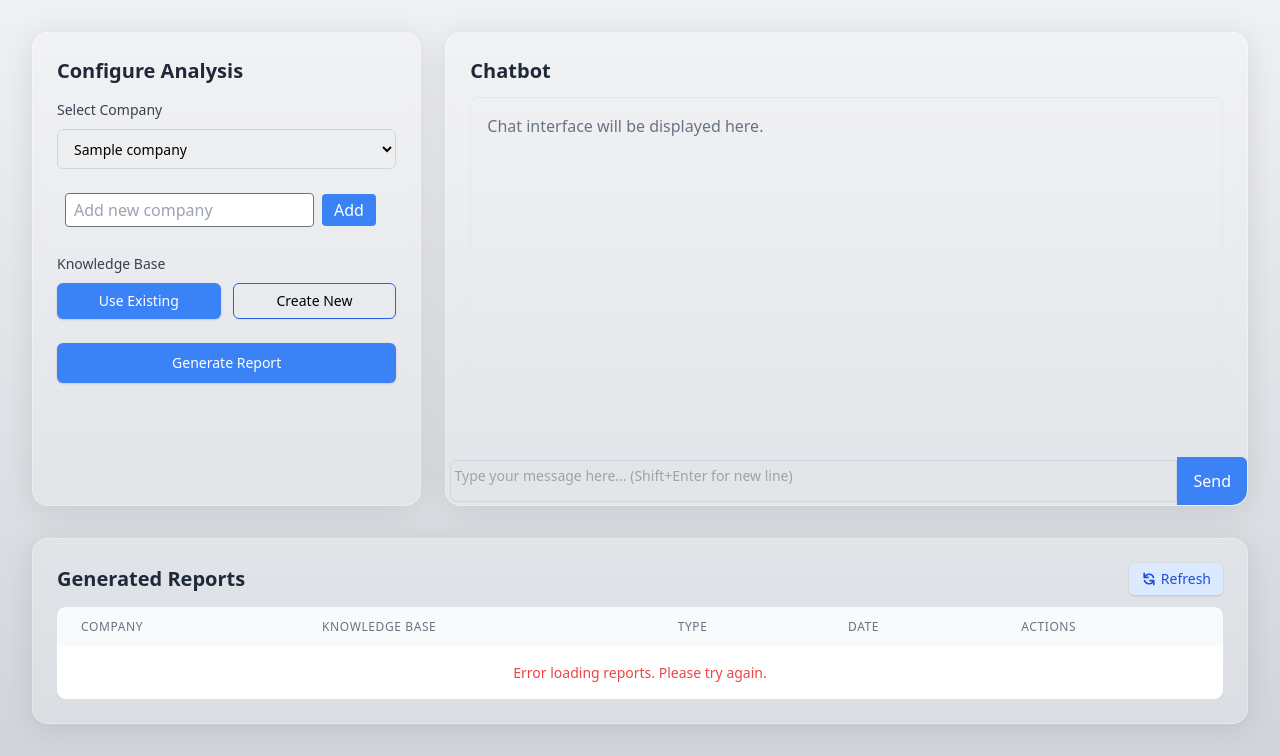
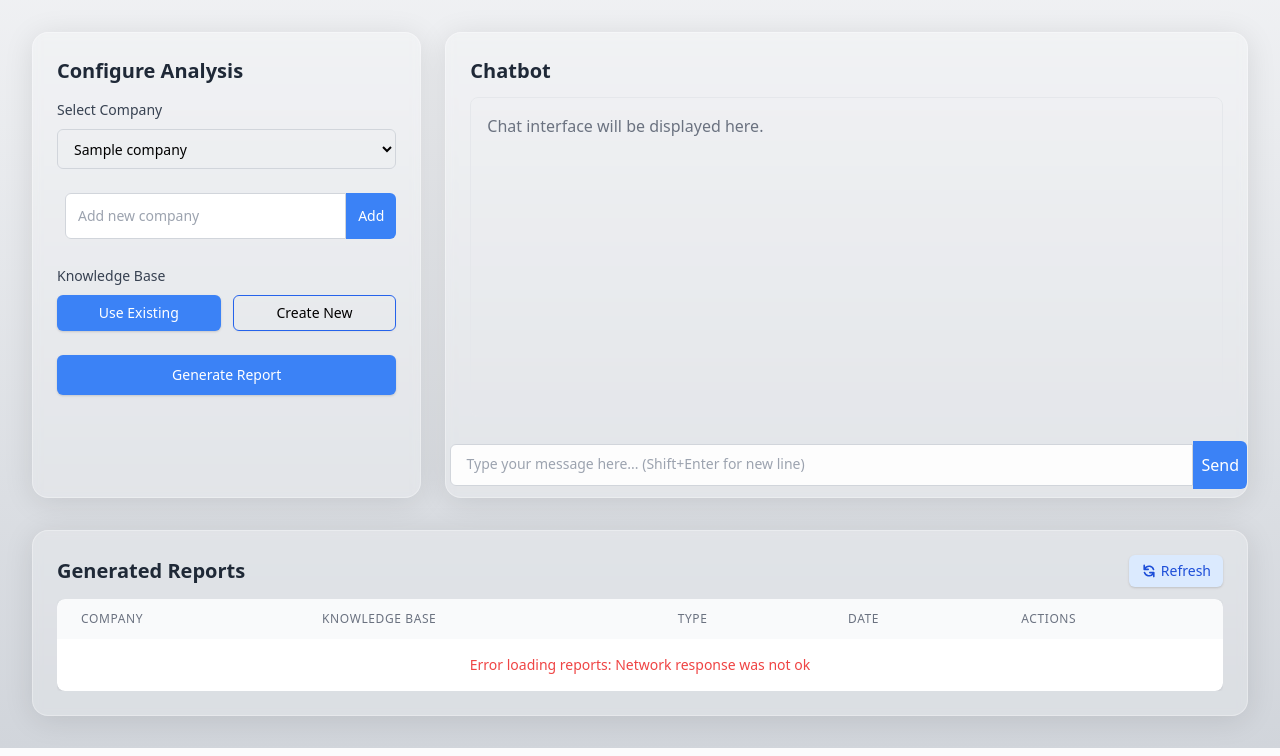
Before and after one commit to modi712/IntelligentAnalystOnVM, a Django app: template templates/index.html in a window 1280 px wide. Shown: the part 100-856 px from the top of the page. Run offline with Django 5.2, Linux system fonts and the light colour scheme; the template is opened without the code that fills it: most values are stand-ins (such as "Sample title", 1, 10 or a date in 2020); some libraries are stand-ins or nearby versions.

Commit message:
Updated index.html

```diff
--- a/templates/index.html
+++ b/templates/index.html
@@ -179,10 +179,12 @@
                     </div>
 
                     <div class="mt-4">
-                       <form id="add-company-form" class="flex items-center space-x-2">
+                        <form id="add-company-form" class="flex items-center space-x-2 w-full">
                             {% csrf_token %}
-                            <input type="text" id="new-company-input" placeholder="Add new company" class="border border-gray-500 rounded px-2 py-1">
-                            <button type="submit" class="bg-blue-500 text-white px-3 py-1 rounded">Add</button>
+                            <div class="flex w-full">
+                                <input type="text" id="new-company-input" placeholder="Add new company" class="flex-grow border border-gray-300 rounded-l-md px-3 py-3 text-sm focus:outline-none focus:ring-1 focus:ring-blue-500">
+                                <button type="submit" class="bg-blue-500 text-white px-3 py-3 rounded-r-md hover:bg-blue-600 text-sm font-medium">Add</button>
+                            </div>
                         </form>
                     </div>
 
@@ -207,11 +209,11 @@
                      <button id="generateExcelReport" class="w-full inline-flex items-center justify-center whitespace-nowrap rounded-md text-sm font-medium transition-colors focus-visible:outline-none focus-visible:ring-1 focus-visible:ring-ring disabled:pointer-events-none disabled:opacity-50 bg-blue-500 text-white shadow hover:bg-blue-500/90 h-10 rounded-md px-8">
                         Generate Report
                     </button>
-
-                    {% comment %} <button id="generateQAReport" class="w-full inline-flex items-center justify-center whitespace-nowrap rounded-md text-sm font-medium transition-colors focus-visible:outline-none focus-visible:ring-1 focus-visible:ring-ring disabled:pointer-events-none disabled:opacity-50 bg-green-500 text-white shadow hover:bg-green-600 h-10 rounded-md px-8">
+{% comment %}
+                    <button id="generateQAReport" class="w-full inline-flex items-center justify-center whitespace-nowrap rounded-md text-sm font-medium transition-colors focus-visible:outline-none focus-visible:ring-1 focus-visible:ring-ring disabled:pointer-events-none disabled:opacity-50 bg-green-500 text-white shadow hover:bg-green-600 h-10 rounded-md px-8">
                         Generate Q&A Report
-                    </button> {% endcomment %}
-                    {% comment %} <div class="mt-4 space-y-2">
+                    </button>
+                    <div class="mt-4 space-y-2">
                         <label for="ground-truths-file" class="text-sm font-medium text-gray-700">
                             Ground Truths File (Optional - For RAGAS Evaluation)
                         </label>
@@ -224,6 +226,12 @@
                                 hover:file:bg-blue-100">
                         </div>
                     <p class="text-xs text-gray-500">If provided, the report will include RAGAS evaluation metrics</p>
+                </div>
+
+                <div class="mt-2">
+                    <button id="show-gt-format" class="text-xs text-blue-600 hover:text-blue-800">
+                        Help with ground truths format
+                    </button>
                 </div> {% endcomment %}
 
 
@@ -237,16 +245,22 @@
                     <h2 class="text-xl font-semibold text-gray-800">Chatbot</h2>
                 </div>
                 <div class="p-6 pt-0">
-                    <div id="chat-messages" class="h-80 overflow-y-auto mb-4 p-4 border rounded-lg">
+                    <div id="chat-messages" class="h-80 overflow-y-auto  p-4 border rounded-lg">
                         <p class="text-gray-500">Chat interface will be displayed here.</p>
                     </div>
                 </div>
-                <div class="chat-input-container flex">
-                    <textarea id="user-input" class="flex-grow rounded-l-md border border-gray-300 bg-transparent px-1 py-1 text-sm focus:outline-none focus:ring-2 focus:ring-blue-500 resize-none overflow-auto" placeholder="Type your message here... (Shift+Enter for new line)" rows="1"></textarea>
-                    <button id="send-message" class="h-12 px-4 bg-blue-500 text-white rounded-r-md hover:bg-blue-600 focus:outline-none focus:ring-2 focus:ring-blue-500">
-                        Send
+                <div class="chat-input-container flex mb-2">
+                    <textarea
+                        id="user-input"
+                        class="flex-grow rounded-l-md border border-gray-300 bg-white bg-opacity-90 px-4 py-2 text-sm focus:outline-none focus:ring-2 focus:ring-blue-500 resize-none overflow-auto"
+                        placeholder="Type your message here... (Shift+Enter for new line)"
+                        rows="1"
+                    ></textarea>
+                    <button id="send-message" class="h-12 px-2 bg-blue-500 text-white rounded-r-md hover:bg-blue-600 focus:outline-none focus:ring-1 focus:ring-blue-500">
+                    Send
                     </button>
                 </div>
+
             </div>
         </div>
 
@@ -322,6 +336,8 @@
 
          // Declare global variables at the top
         let companySelect, useExistingBtn, createNewBtn, existingKbSection, kbSelect, generateReportBtn, userInput, sendMessageBtn, chatMessages,refreshReportsBtn, reportsTableBody, noReportsMessage,generateQAReportBtn;
+
+
 
 
         // Function to get CSRF token from cookies
@@ -493,7 +509,9 @@
 
             // Function to load reports
             function loadReports() {
-                fetch('/get-reports/', {
+
+                reportsTableBody.innerHTML = '';
+                fetch('/get-session-reports/', {
                     method: 'GET',
                     headers: {
                         'X-CSRFToken': getCookie('csrftoken')
@@ -513,7 +531,7 @@
 
                         data.reports.forEach(report => {
                             const row = document.createElement('tr');
-                            row.className = 'hover:bg-gray-50';
+                            row.className = 'hover:bg-gray-50 report-row-animation';
 
                             row.innerHTML = `
                                 <td class="px-6 py-4 whitespace-nowrap text-sm font-medium text-gray-900">${report.company}</td>
@@ -529,7 +547,29 @@
                             reportsTableBody.appendChild(row);
                         });
 
+                         // Add event listeners for the buttons
+                        addReportButtonListeners();
+                    } else {
+                        // No reports found
+                        reportsTableBody.innerHTML = '';
+                        noReportsMessage.classList.remove('hidden');
+                    }
+                })
+                .catch(error => {
+                    console.error('Error loading report content:', error);
+                    reportsTableBody.innerHTML = `
+                        <tr>
+                            <td colspan="5" class="px-6 py-4 text-center text-sm text-red-500">
+                                Error loading reports: ${error.message}
+                            </td>
+                        </tr>
+                    `;
+                });
+            }
 
+            // // Extract the event listener setup to a separate function for reuse
+
+            function addReportButtonListeners() {
                         // Update the view-report event listeners in loadReports function
                         document.querySelectorAll('.view-report').forEach(button => {
                             button.addEventListener('click', function() {
@@ -623,19 +663,8 @@
                                             `;
                                         }
                                     })
-                                    .catch(error => {
-                                        console.error('Error loading report content:', error);
-                                        document.getElementById('report-content-body').innerHTML = `
-                                            <tr>
-                                                <td colspan="3" class="px-6 py-4 text-center text-sm text-red-500">
-                                                    Error loading report content. Please try again.
-                                                </td>
-                                            </tr>
-                                        `;
-                                    });
                                 }
                             });
-                        });
 
                             // Add this function to handle QA report display
                             function displayQAReport(path) {
@@ -746,23 +775,9 @@
                                 window.location.href = downloadUrl;
                             });
                         });
-                    } else {
-                        // No reports found
-                        reportsTableBody.innerHTML = '';
-                        noReportsMessage.classList.remove('hidden');
-                    }
-                })
-                .catch(error => {
-                    console.error('Error loading reports:', error);
-                    reportsTableBody.innerHTML = `
-                        <tr>
-                            <td colspan="5" class="px-6 py-4 text-center text-sm text-red-500">
-                                Error loading reports. Please try again.
-                            </td>
-                        </tr>
-                    `;
-                });
+                    });
             }
+
 
 
             // Add this function to your JavaScript to process markdown text
@@ -917,6 +932,41 @@
             generateQAReportBtn = document.getElementById('generateQAReport');
 
 
+
+             // Fix for the ground truths format help button
+            const showGtFormatBtn = document.getElementById('show-gt-format');
+            if (showGtFormatBtn) {
+                showGtFormatBtn.addEventListener('click', function() {
+                    const helpText = `
+                        <div class="text-sm">
+                            <h3 class="font-bold mb-2">Ground Truths File Format</h3>
+                            <p>Create a Markdown (.md) file with the following format:</p>
+                            <pre class="bg-gray-100 p-2 mt-2 mb-3 text-xs overflow-auto">
+        ## Question 1:
+        What is the full name of the AMD?
+
+        ## Ground Truth:
+        ADVANCED MICRO DEVICES, INC.
+
+        ## Question 2:
+        What are the main products of AMD?
+
+        ## Ground Truth:
+        AMD's products include x86 microprocessors...</pre>
+                            <p class="font-bold">Important:</p>
+                            <ul class="list-disc pl-5 mb-2">
+                                <li>Questions must match those in the Q&A report exactly</li>
+                                <li>Format must follow the exact pattern shown above</li>
+                                <li>Include ## Question and ## Ground Truth markers</li>
+                            </ul>
+                        </div>
+                    `;
+
+                    // Show modal or alert with the help text
+                    showAlert(helpText, 'info');
+                });
+            }
+
             refreshReportsBtn.addEventListener('click', loadReports);
 
                 if (generateQAReportBtn) {
@@ -929,12 +979,6 @@
             document.getElementById('close-report').addEventListener('click', function() {
                 document.getElementById('report-display-section').classList.add('hidden');
             });
-
-
-
-
-
-            // Process Django messages to add close buttons
             const djangoMessages = document.querySelectorAll('.messages-container > div');
             djangoMessages.forEach(function(message) {
                     // Add a close button
@@ -1156,8 +1200,8 @@
                     showAlert('An error occurred. Please try again.', 'error');
                 });
             });
+        });
 
-        });
     </script>
 </body>
 </html>
```
